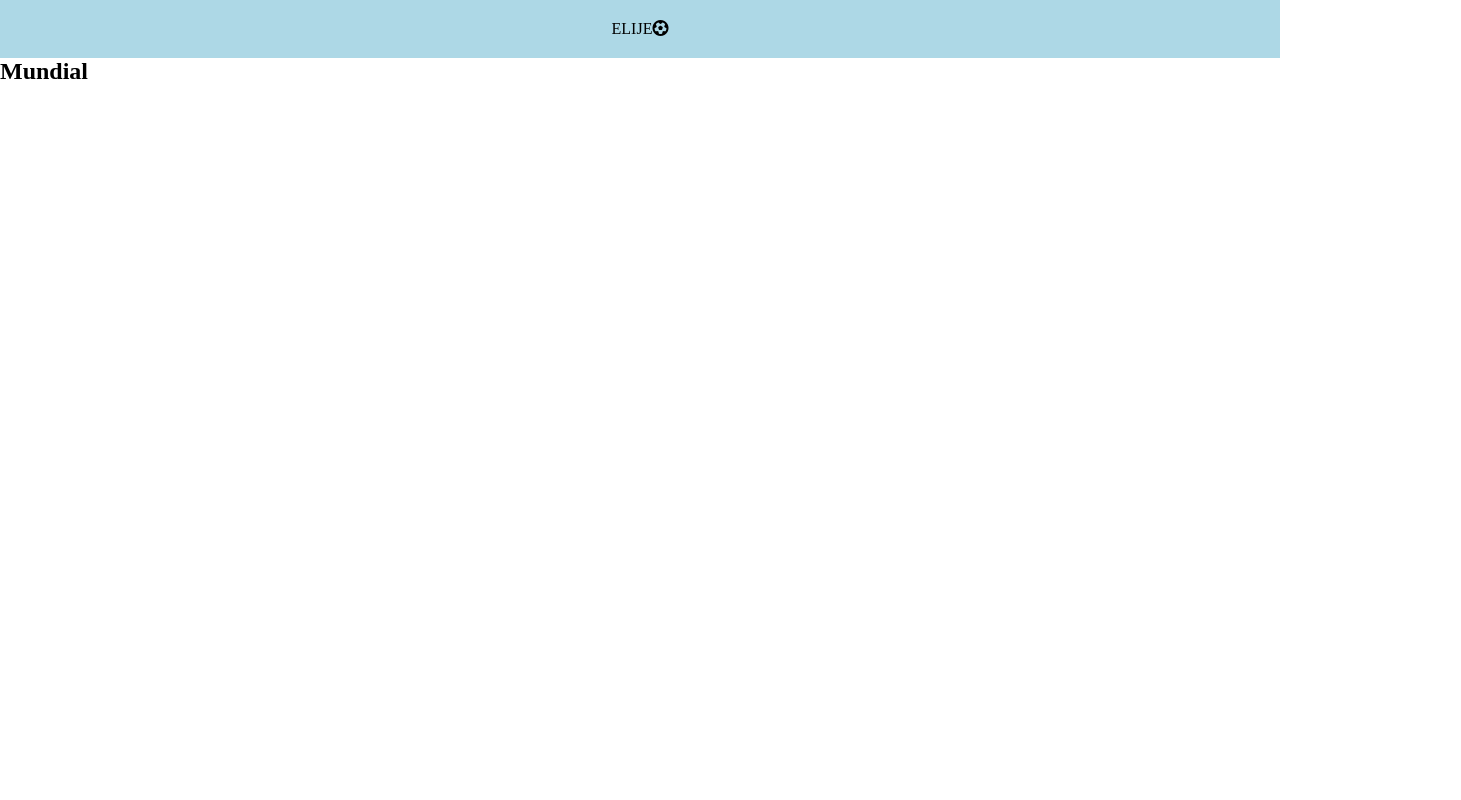
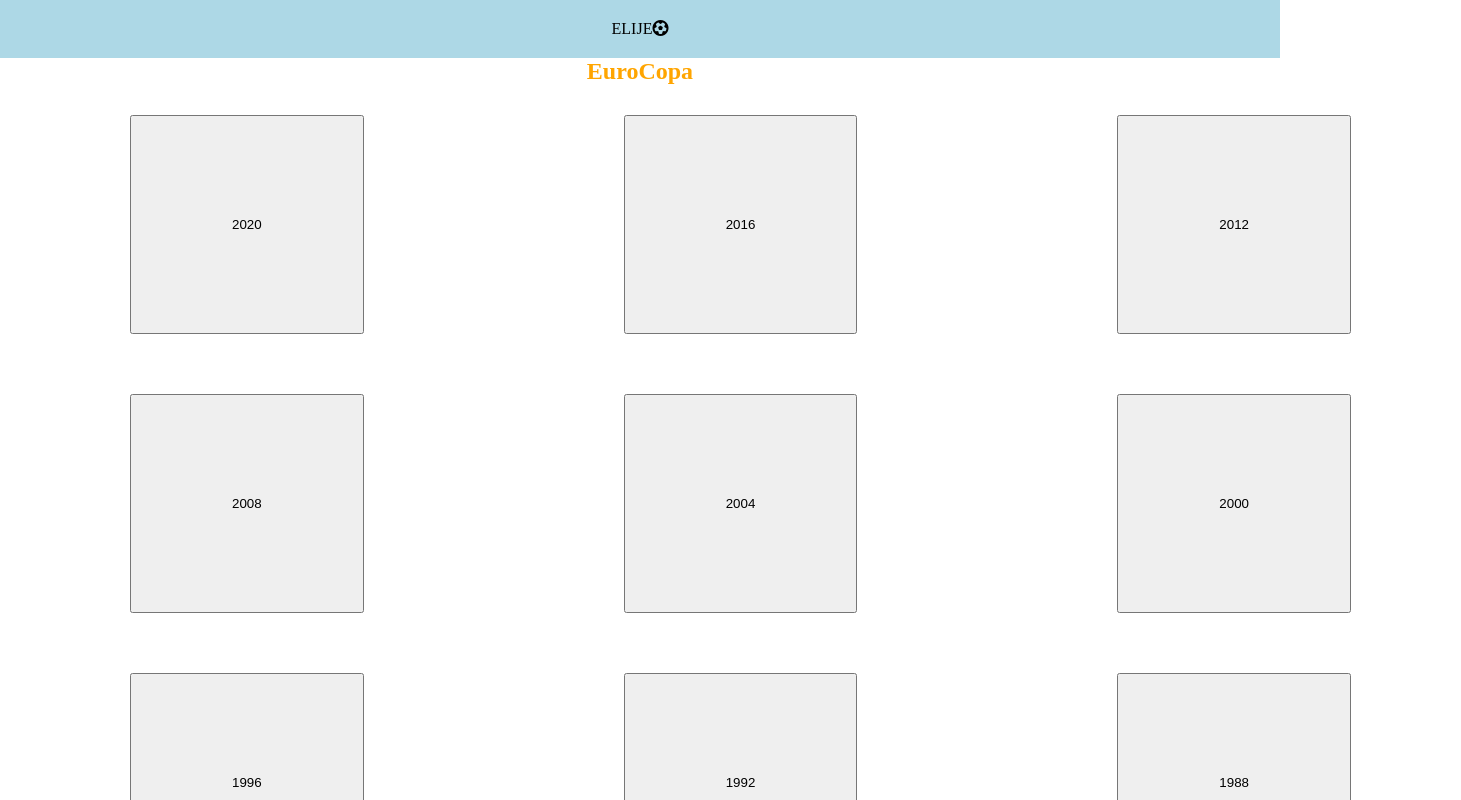
Before and after one commit to RaquelGarciaCaja/Cup, a React (Create React App) app: page /#/Mundial in a window 1280 px wide. Shown: the top 800 px of the page, 1461 px wide, since content can reach past the window. Built offline with nearby package versions, Linux system fonts and the light colour scheme.

Commit message:
add mundiallist and munial details

```diff
--- a/src/components/App.js
+++ b/src/components/App.js
@@ -1,15 +1,17 @@
 import React from "react";
 import { Route, Switch } from "react-router-dom";
+import "../stylesheets/App.scss";
 import Header from "./Header";
 import Main from "./Main";
 import EuroList from "./EuroList";
 import Euro from "./Euro";
 import MundialList from "./MundialList";
-import "../stylesheets/App.scss";
+import Mundial from "./Mundial";
 import euroYears from "../data/euroYears";
+import mundialYears from "../data/mundialYears";
 
 function App() {
-  const renderUserDetails = (props) => {
+  const renderEuroDetails = (props) => {
     const yearId = parseInt(props.match.params.id);
     const foundYearEuro = euroYears.find((year) => {
       return year.id === yearId;
@@ -20,18 +22,31 @@ function App() {
     }
   };
 
+  const renderMundialDetails = (props) => {
+    const yearId = parseInt(props.match.params.id);
+    const foundYearMundial = mundialYears.find((year) => {
+      return year.id === yearId;
+    });
+
+    if (foundYearMundial !== undefined) {
+      return <Mundial year={foundYearMundial} />;
+    }
+  };
+
   return (
     <div className="App">
       <Header />
       <Switch>
         <Route exact path="/" component={Main} />
-
+        {/* eurocopa */}
         <Route path="/EuroList">
           <EuroList />
         </Route>
+        <Route path="/Euro/:id" render={renderEuroDetails} />
 
-        <Route path="/Euro/:id" render={renderUserDetails} />
+        {/* mundial   */}
         <Route path="/Mundial" component={MundialList} />
+        <Route path="/Mundial/:id" render={renderMundialDetails} />
       </Switch>
     </div>
   );
--- /dev/null
+++ b/src/components/Mundial.js
@@ -0,0 +1,16 @@
+import React from "react";
+import "../stylesheets/Euro.scss";
+// import { Link } from "react-router-dom";
+
+const Mundial = (props) => {
+  return (
+    <div className="mundial">
+      <h1 className="mundial__title">{props.year.year}</h1>
+      <h4 className="mundial__info">Camapeón: {props.year.champion}</h4>
+      <h4 className="mundial__info">Subcampeón: {props.year.silverMedal}</h4>
+      <h4 className="mundial__info">Mejor jugador: {props.year.bestPlayer}</h4>
+      <h4 className="mundial__info">Pais donde se jugó: {props.year.country}</h4>
+    </div>
+  );
+};
+export default Mundial;
--- a/src/components/MundialList.js
+++ b/src/components/MundialList.js
@@ -1,13 +1,57 @@
-import React from "react";
-import "../stylesheets/Header.scss";
+import React, { useState } from "react";
+import "../stylesheets/EuroList.scss";
 import { Link } from "react-router-dom";
+// import Filters from "./Filters";
+import euroYears from "../data/euroYears";
 
-const Mundial = (props) => {
-  // console.log(props);
+const MundialList = (props) => {
+  //states
+  // const [filterYear, setFilterYear] = useState("");
+
+  // const handlerFilter = (ev) => {
+  //   const inputValue = ev.target.value;
+  //   setFilterYear(inputValue);
+  // };
+
+  // const filteredYears = euroYears.filter((year) => {
+  //   year.includes(filterYear);
+  // });
+
+  const euroYear = euroYears.map((year) => {
+    return (
+      <li className="euroList__list" key={year.id}>
+        <Link className="euroList__button" to={`/Euro/${year.id}`}>
+          <button className="euroList__button">{year.year}</button>
+        </Link>
+      </li>
+    );
+  });
+
+  // const euroYear = props.euroYears.map((year) => {
+  //   return (
+  //     <li className="euroList__list" key={year.id}>
+  //       <Link className="euroList__button" to={`/Euro/${year.id}`}>
+  //         <button className="euroList__button">{year.year}</button>
+  //       </Link>
+  //     </li>
+  //   );
+  // });
+
   return (
-    <section className="mundialList">
-      <h1>Mundial</h1>
+    <section className="euroList">
+      <h1 className="euroList__title">EuroCopa</h1>
+      {/* <form className="filter--name">
+        <label className="name">Año:</label>
+        <input
+          className="filter--name--input"
+          type="number"
+          placeholder="Ej: 1992"
+          name="year"
+          onChange={handlerFilter}
+        />
+      </form>{" "} */}
+      <ul className="euroList__containerYears">{euroYear}</ul>
     </section>
   );
 };
-export default Mundial;
+export default MundialList;
```
Also changed, not shown: 1 other file (tests, documents, lock files or other folders).
